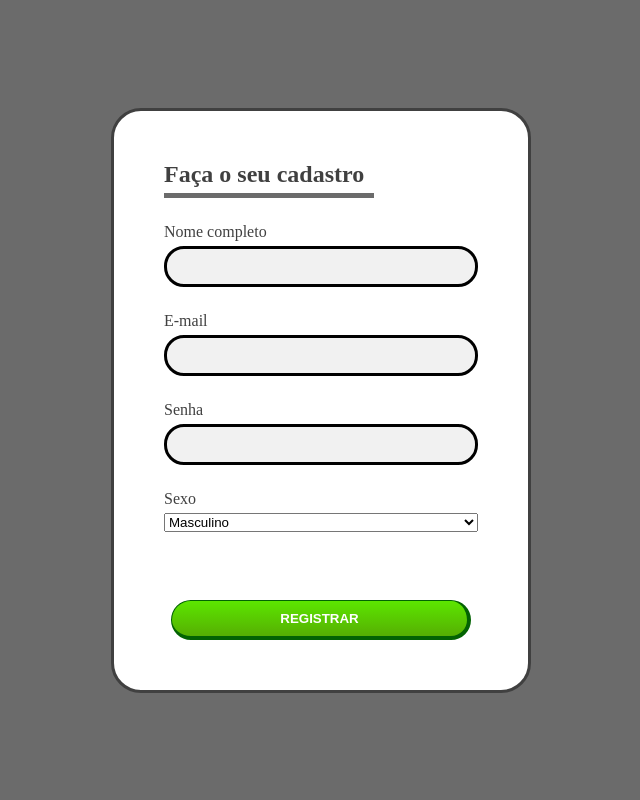
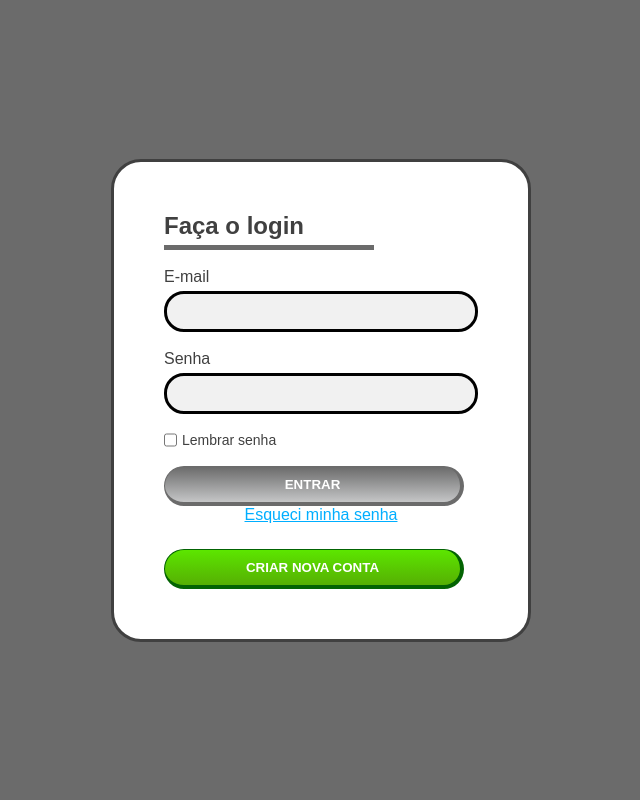
Before and after one commit to emanuelguerke/projeto-web-servidor, a PHP site: page / in a window 1280 px wide. Shown: the whole page, without its empty margins (319-959 px from the left). Run offline with PHP 8.4, Linux system fonts and the light colour scheme.

Commit message:
fixed typo registrar to registrar, changed login form, created basic validation

```diff
--- a/controller/login.controller.php
+++ b/controller/login.controller.php
@@ -1,3 +1,3 @@
 <?php
 
-echo"login";
+require('view/login.view.php');
--- a/controller/registar.controller.php
+++ /dev/null
@@ -1,2 +0,0 @@
-<?php
-echo"registrar";
--- /dev/null
+++ b/controller/registrar.controller.php
@@ -0,0 +1,2 @@
+<?php
+require("view/registrar.view.php");
--- a/index.php
+++ b/index.php
@@ -1,3 +1,25 @@
-<?php
+<!DOCTYPE html>
+<html lang="en">
+<head>
+    <meta charset="UTF-8">
+    <meta name="viewport" content="width=device-width, initial-scale=1.0">
+    <title>Agenda</title>
+</head>
+<body>
+    <?php
+        $acao = $_GET['acao'] ?? 'index';
+        if ($acao == 'erro-campos') {
+            echo 'preencha todos os campos';
+        }
 
-require("view/registrar.view.php");
+        if ($acao == 'logar') {
+            require('controller/logar.controller.php');
+        }if ($acao == 'registrar') {
+            require('controller\registrar.controller.php');
+        }else{
+            require("controller/login.controller.php");
+        }
+
+    ?>
+</body>
+</html>
--- a/style/login.css
+++ b/style/login.css
@@ -3,9 +3,8 @@
     padding: 0;
     box-sizing: border-box;
   }
-
   body {
-    font-family: "Montserrat";
+    font-family: "arial";
     color: #404040;
     display: flex;
     align-items: center;
@@ -13,12 +12,11 @@
     height: 100vh;
     padding: 20px;
     background-color: #6b6b6b;
-
     background-size: cover;
     background-position: 50%;
   }
 
-  form {
+  div.formulario {
     display: flex;
     flex-direction: column;
     gap: 25px;
@@ -47,6 +45,8 @@
     width: 200px;
     border-right-width: 4px;
     border-bottom-width: 4px;
+    align-self: center;
+    width: 300px;
   }
   button {
     padding: 10px 15px;
--- a/view/login.view.php
+++ b/view/login.view.php
@@ -1,32 +1,38 @@
 
 <link rel="stylesheet" href="style/login.css">
-<form action="../controller/login.controller.php" method="get">
+<div class="formulario">
+<form class= "logar" action="index.php?acao=logar" method="POST">
+
       <div class="titulo">
         <h1>Faça o login</h1>
         <div class="barra-horizontal"></div>
       </div>
-
+      <br>
       <div class="campo-input">
         <label for="email">E-mail</label>
-        <input type="email" id="email" />
+        <input type="email" id="email" name="email" />
       </div>
-
+      <br>
       <div class="campo-input">
         <label for="password">Senha</label>
-        <input type="password" id="password" />
+        <input type="password" id="password" name="password"/>
       </div>
-
+      <br>
       <div class="checkbox">
-        <input type="checkbox" />
+        <input id="lembrar" type="checkbox" name="checkbox"/>
         <p>Lembrar senha</p>
       </div>
-
-      <button>Entrar</button>
-
+      <br>
+      <button type="submit">Entrar</button>
+      <br>
       <p class="esqueceu-senha">
         <a href="https://google.com"> Esqueci minha senha</a>
       </p>
 
+    </form>
+    <div>
+    <form action="index.php?acao=registrar" method="POST">
       <button class="nova-conta">Criar nova conta</button>
-
     </form>
+    </div>
+</div>
--- a/view/registrar.view.php
+++ b/view/registrar.view.php
@@ -1,6 +1,6 @@
 
 <link rel="stylesheet" href="style/registrar.css">
-<form action="../controller/registrar.controller.php" method="get">
+<form action="index.php?acao=registrar" method="get">
       <div class="titulo">
         <h1>Faça o seu cadastro</h1>
         <div class="barra-horizontal"></div>
@@ -8,17 +8,17 @@
 
       <div class="campo-input">
         <label for="nome">Nome completo</label>
-        <input type="text" id="nome" required="true"/>
+        <input type="text" id="nome"/>
       </div>
 
       <div class="campo-input">
         <label for="email">E-mail</label>
-        <input type="email" id="email" required="true" />
+        <input type="email" id="email"/>
       </div>
 
       <div class="campo-input">
         <label for="password">Senha</label>
-        <input type="password" id="password" required="true"/>
+        <input type="password" id="password"/>
       </div>
 
       <div class="campo-input">
```
Also changed, not shown: controller/logar.controller.php (added, +9 -0 lines), controller/registrar.store.controller.php (added).
